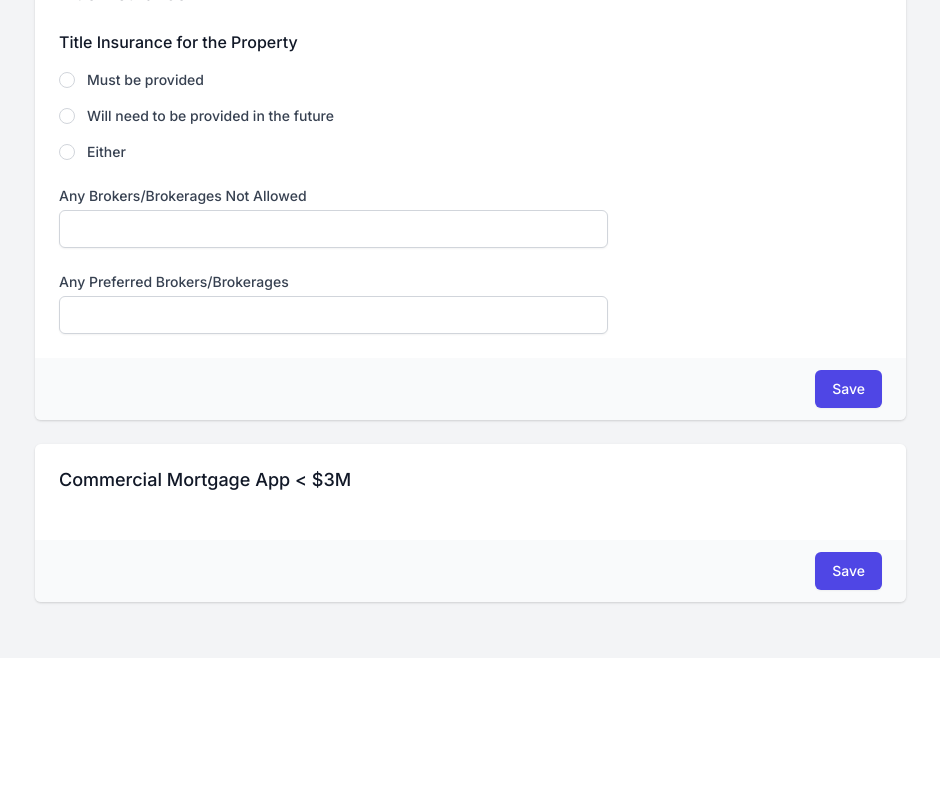
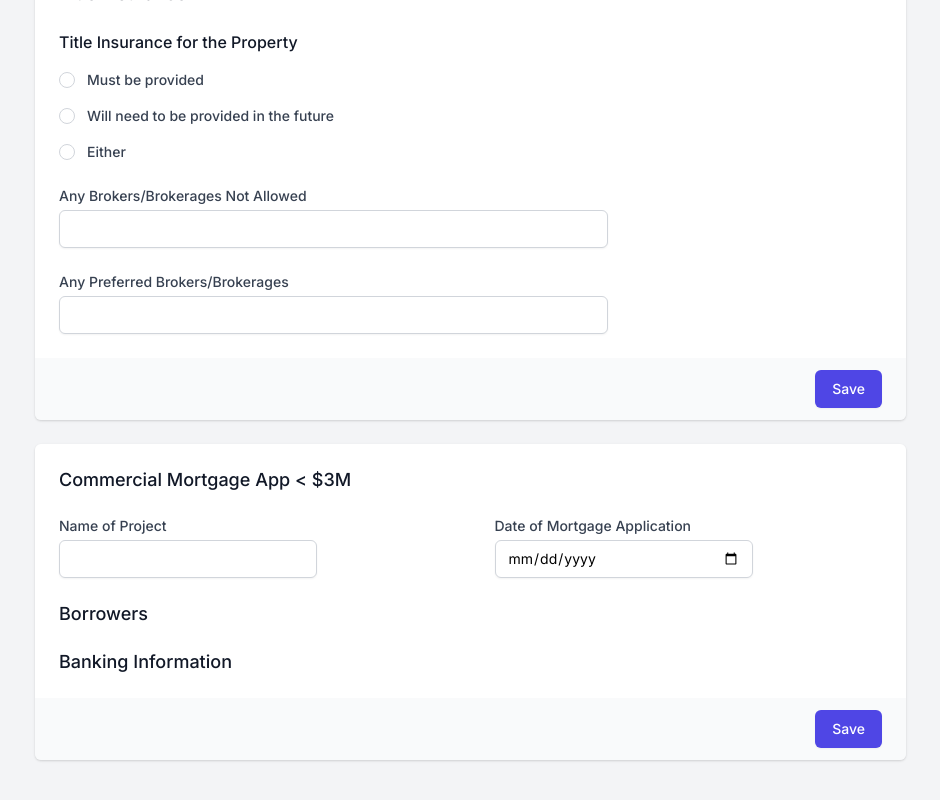
Before and after one commit to parssak/broker-app, a Vue app: page / in a window 1280 px wide. Shown: the part 7092-7892 px from the top of the page, without its empty margins (318-1258 px from the left). Before the commit the page ends 7750 px from the top, so only its background shows below. Built offline with nearby package versions, Linux system fonts and the light colour scheme; what @tailwindcss/typography would draw is missing.

Commit message:
adding labels

```diff
--- a/src/views/home/index.vue
+++ b/src/views/home/index.vue
@@ -59,7 +59,7 @@
         <!-- Mortgage Lending Criteria < $3M -->
         <Form title="Mortgage Lending Criteria < $3M" description=" ">
           <div class="form-full w-2/3">
-            <TextInput label="Property Location(s)" />
+            <Input label="Property Location(s)" />
           </div>
 
           <fieldset class="form-full grid grid-cols-2 gap-y-6">
@@ -82,8 +82,8 @@
           <fieldset class="form-full grid gap-y-6">
             <div class="space-y-6">
               <SelectInput label="Property Style" :items="propertyStyles" />
-              <TextInput type="number" label="Minimum Square Footage" />
-              <TextInput type="number" label="Maximum Square Footage" />
+              <Input type="number" label="Minimum Square Footage" />
+              <Input type="number" label="Maximum Square Footage" />
               <div class="grid md:grid-cols-2 gap-6">
                 <RadioListSimple
                   itemsName="location"
@@ -128,7 +128,7 @@
               />
               <MoneyInput label="Minimum Loan Amount" />
               <MoneyInput label="Maximum Loan Amount" />
-              <TextInput type="number" label="Maximum LTV (Loan-To-Value)" />
+              <Input type="number" label="Maximum LTV (Loan-To-Value)" />
 
               <SwitchWithLabel label="Collateral/Blanket Charges" />
               <SwitchWithLabel
@@ -138,8 +138,8 @@
                 label="Non-Citizen/Permanent Resident - Any Directors & Officers:"
               />
 
-              <TextInput type="number" label="Maximum GDS" />
-              <TextInput type="number" label="Maximum TDS" />
+              <Input type="number" label="Maximum GDS" />
+              <Input type="number" label="Maximum TDS" />
             </fieldset>
           </fieldset>
 
@@ -374,15 +374,35 @@
 
           <div class="form-full">
             <div class="w-2/3 space-y-6">
-              <TextInput label="Any Brokers/Brokerages Not Allowed" />
-              <TextInput label="Any Preferred Brokers/Brokerages" />
+              <Input label="Any Brokers/Brokerages Not Allowed" />
+              <Input label="Any Preferred Brokers/Brokerages" />
             </div>
           </div>
         </Form>
 
         <!-- Commercial Mortgage App < $3M -->
         <Form title="Commercial Mortgage App < $3M" description=" ">
-          <!--  -->
+          <div class="grid grid-cols-2 form-full gap-12">
+            <Input label="Name of Project" class="w-2/3" />
+            <Input
+              label="Date of Mortgage Application"
+              type="date"
+              class="w-2/3"
+            />
+          </div>
+          <!-- Borrowers -->
+          <div class="form-full">
+            <h3 class="text-lg leading-6 font-medium text-gray-900">
+              Borrowers
+            </h3>
+          </div>
+
+          <!-- Banking Information -->
+          <div class="form-full">
+            <h3 class="text-lg leading-6 font-medium text-gray-900">
+              Banking Information
+            </h3>
+          </div>
         </Form>
       </div>
     </div>
@@ -393,7 +413,7 @@
 import SwitchWithLabel from "../../components/base/inputs/SwitchWithLabel.vue";
 import MoneyInput from "../../components/base/inputs/MoneyInput.vue";
 import SelectInput from "../../components/base/inputs/SelectInput.vue";
-import TextInput from "../../components/base/inputs/TextInput.vue";
+import Input from "../../components/base/inputs/Input.vue";
 import CheckListSimple from "../../components/base/inputs/CheckListSimple.vue";
 import RadioListSimple from "../../components/base/inputs/RadioListSimple.vue";
 import FileInput from "../../components/base/inputs/FileInput.vue";
@@ -617,7 +637,7 @@ export default {
     FileInput,
     RadioListSimple,
     CheckListSimple,
-    TextInput,
+    Input,
     SelectInput,
     MoneyInput,
     SwitchWithLabel,
```
Also changed, not shown: src/components/base/inputs/Input.vue (renamed from src/components/base/inputs/TextInput.vue).
